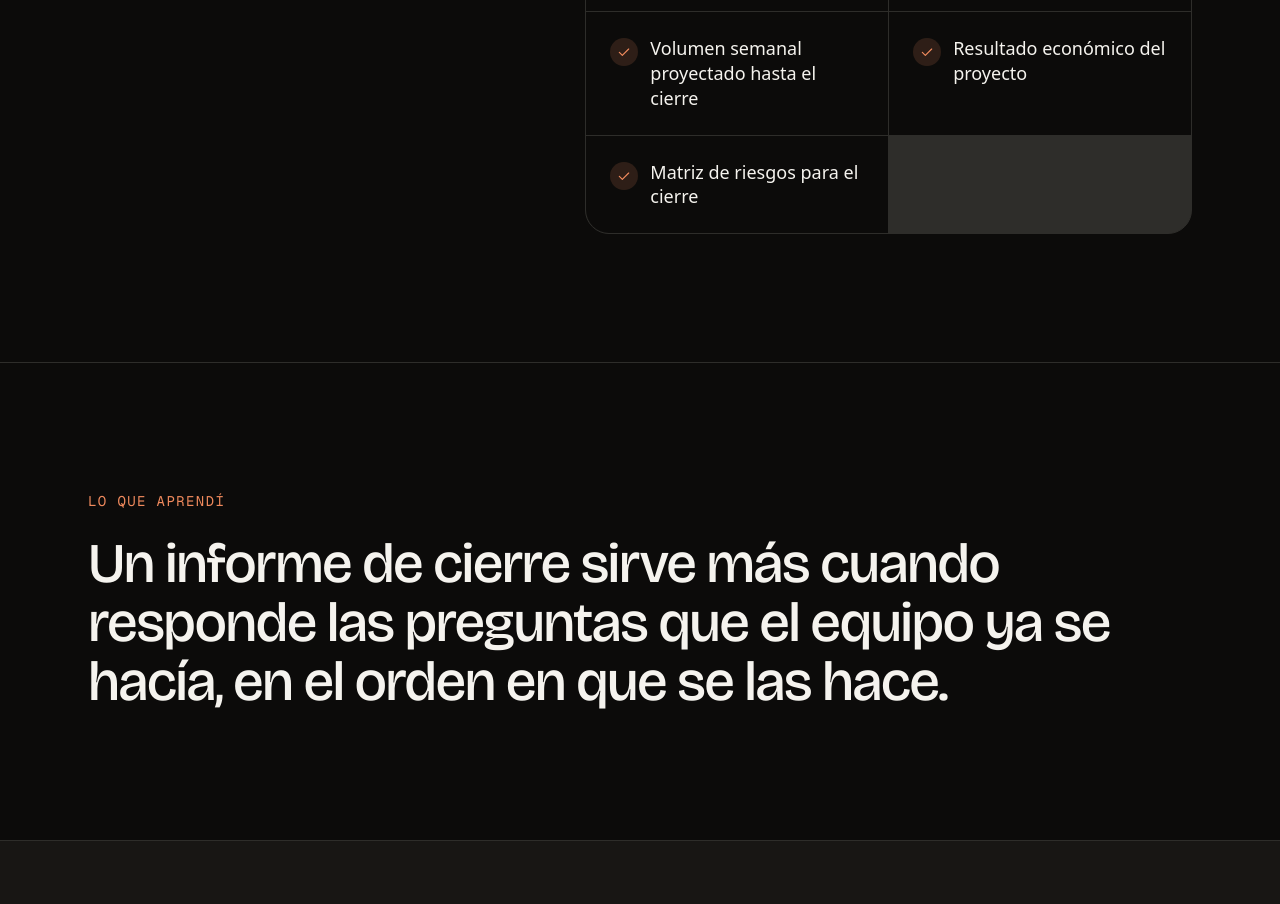
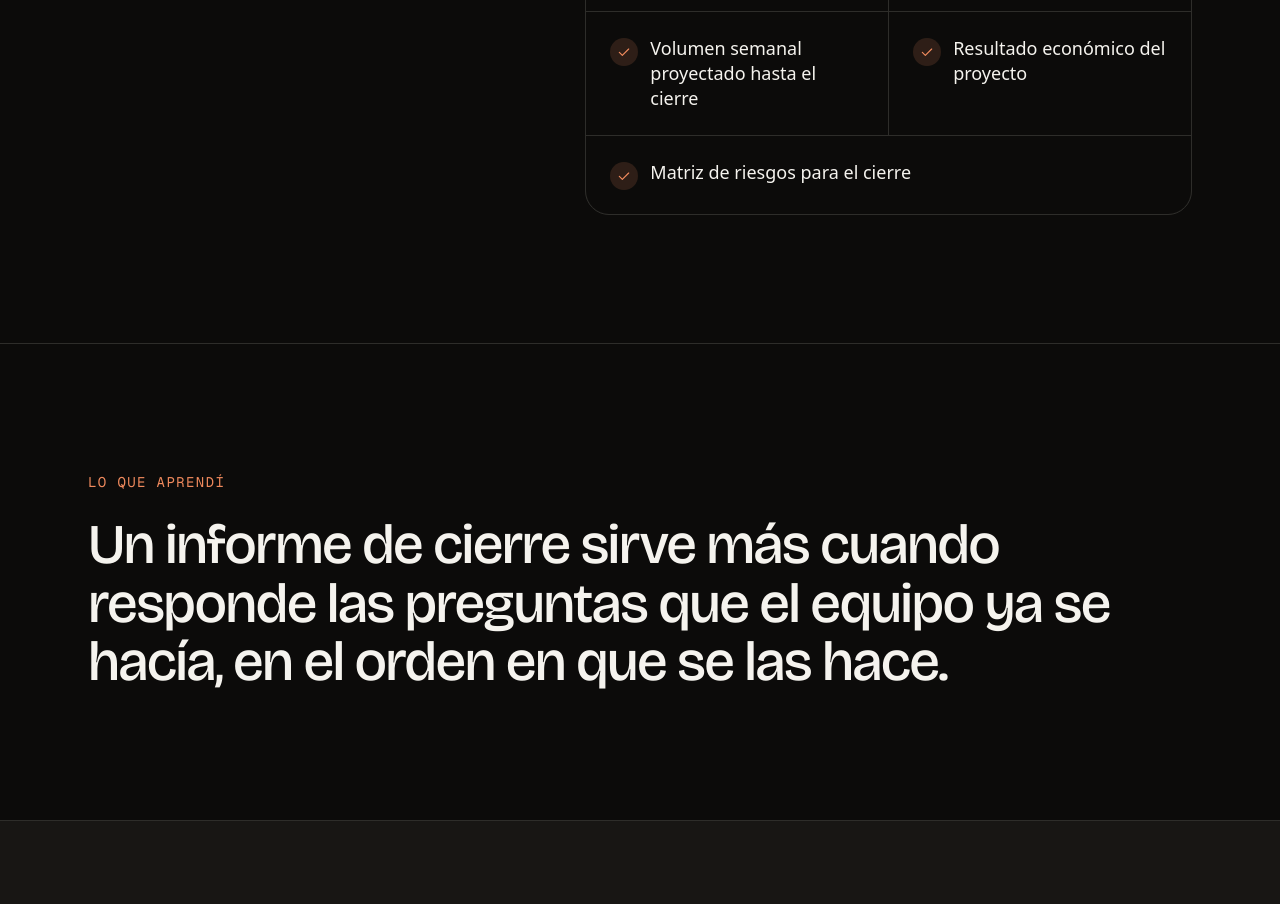
Before and after one commit to Ekim0110/portafolio-ekim, a Next.js app: page /proyectos/equipos-tsg in a window 1280 px wide. Shown: the part 2980-3884 px from the top of the page. Built offline with nearby package versions, Linux system fonts and the light colour scheme.

Commit message:
Caso TSG: el último resultado ocupa todo el ancho si queda solo
Co-Authored-By: Claude Opus 5.5 <noreply@anthropic.com>

```diff
--- a/src/app/proyectos/equipos-tsg/page.tsx
+++ b/src/app/proyectos/equipos-tsg/page.tsx
@@ -109,7 +109,7 @@ export default function CasoEquiposTsg() {
           <h2 className="titulo-seccion">Resultados</h2>
           <ul className="grid gap-px overflow-hidden rounded-3xl border border-linea bg-linea sm:grid-cols-2">
             {caso.resultados.map((r) => (
-              <li key={r} className="flex items-start gap-3 bg-fondo p-6">
+              <li key={r} className="flex items-start gap-3 bg-fondo p-6 sm:odd:last:col-span-2">
                 <span className="mt-0.5 grid h-7 w-7 shrink-0 place-items-center rounded-full bg-acento/15 text-acento">
                   <IconoCheck className="h-4 w-4" />
                 </span>
```
